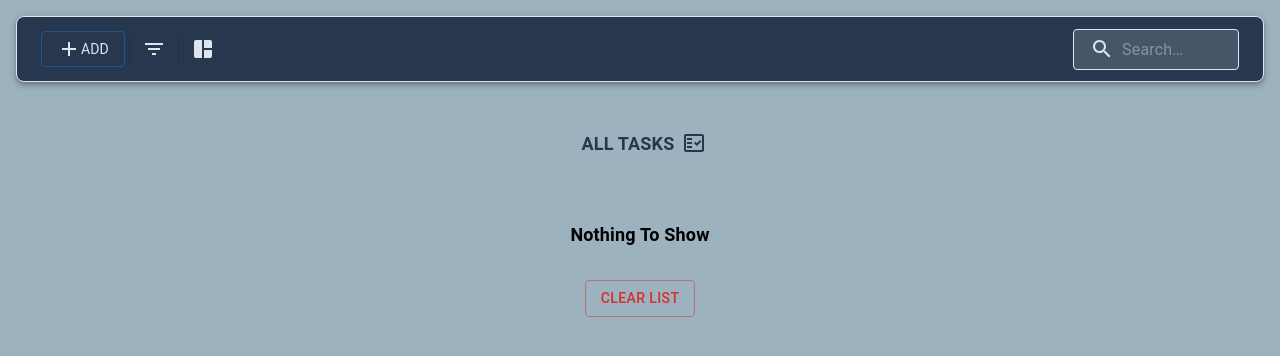
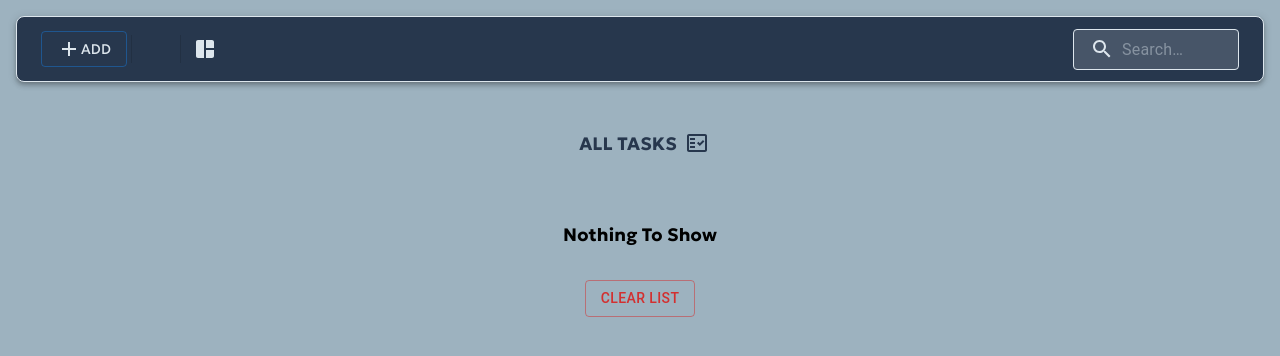
Before and after one commit to mesanjanasagar/todolist, a React (Create React App) app: page / in a window 1280 px wide. Shown: the top 356 px of the page. Built offline with nearby package versions, Linux system fonts and the light colour scheme.

Commit message:
changes in the todo component

```diff
--- a/src/components/TodoItem.js
+++ b/src/components/TodoItem.js
@@ -47,7 +47,7 @@
                         maxWidth: 600,
                         width: '100%',
                         margin: '0 auto',
-                        borderRadius:2,
+                        borderRadius: 2,
                     }}
                     elevation={2}
                     key={curElem.id}
@@ -59,30 +59,33 @@
                         sx={{
                             p: 1.5,
                             display: 'flex',
-                            flexDirection: 'column',
                             backgroundColor: "#DDE6ED",
-                            borderRadius:2,
+                            borderRadius: 2,
+                            alignItems: 'center',
+                            justifyContent: 'space-between'
                         }}
                     >
+                        <Box>
                             <Typography
                                 sx={{
                                     fontWeight: 'bold',
                                     fontSize: 18,
                                     marginBottom: 1,
-                                textAlign: 'center'
+                                    textAlign: 'start'
                                 }}
                             >
                                 {curElem.title}
                             </Typography>
-                        <Box sx={{ display: 'flex', justifyContent: 'center' }}>
-                            <Box sx={{ wordWrap: 'break-word', width: '100%' }}>
+                            <Box sx={{ display: 'flex', justifyContent: 'start' }}>
+                                <Box sx={{ wordWrap: 'break-word', width: '100%', textAlign: 'start' }}>
                                     <ExpandView text={curElem.description} limit={100} />
+                                </Box>
                             </Box>
                         </Box>
                         <Box
                             sx={{
                                 display: 'flex',
-                                justifyContent: 'center',
+                                justifyContent: 'end',
                                 marginTop: 1
                             }}
                         >
@@ -105,9 +108,6 @@
                                     />
                                 </IconButton> : ""
                             }
-
-
-
                             {curElem.status !== STATUS.COMPLETE ? "" : (
 
                                 <IconButton sx={{ marginRight: 1 }} onClick={() => handleStatus(curElem)}>
--- a/src/components/ui/expandContractView.js
+++ b/src/components/ui/expandContractView.js
@@ -9,7 +9,15 @@
     return (
         <Typography variant=''>
             {expanded ? text : `${text.slice(0, limit)}`}
-            <Link component={'button'} sx={{ textDecoration: 'none', fontSize: 14 }} onClick={handleToggleExpand}>{text.length > limit ? expanded ? "View Less" : "Read more" : ""}</Link>
+            <Link
+                component={'button'}
+                sx={{
+                    textDecoration: 'none',
+                    fontSize: 14,
+                    ml:1
+                }}
+                onClick={handleToggleExpand}
+            >{text.length > limit ? expanded ? "View Less" : "Read more..." : ""}</Link>
         </Typography>
     )
 }
--- a/src/index.css
+++ b/src/index.css
@@ -1,11 +1,19 @@
+  @import url('https://fonts.googleapis.com/css2?family=Geologica:wght@100;400;600;700&display=swap');
+
   body {
     margin: 0;
-  font-family: -apple-system, BlinkMacSystemFont, 'Segoe UI', 'Roboto', 'Oxygen',
-    'Ubuntu', 'Cantarell', 'Fira Sans', 'Droid Sans', 'Helvetica Neue',
-    sans-serif;
+    font-family: 'Geologica', sans-serif;
     -webkit-font-smoothing: antialiased;
     -moz-osx-font-smoothing: grayscale;
     background-color: #9DB2BF;
+  }
+
+  p {
+    font-family: 'Geologica', sans-serif !important;
+  }
+
+  span {
+    color: #27374D;
   }
 
   code {
```
Also changed, not shown: src/components/ui/header.js (+6 -6 lines). Lines whose indentation alone changed are shown as unchanged.
